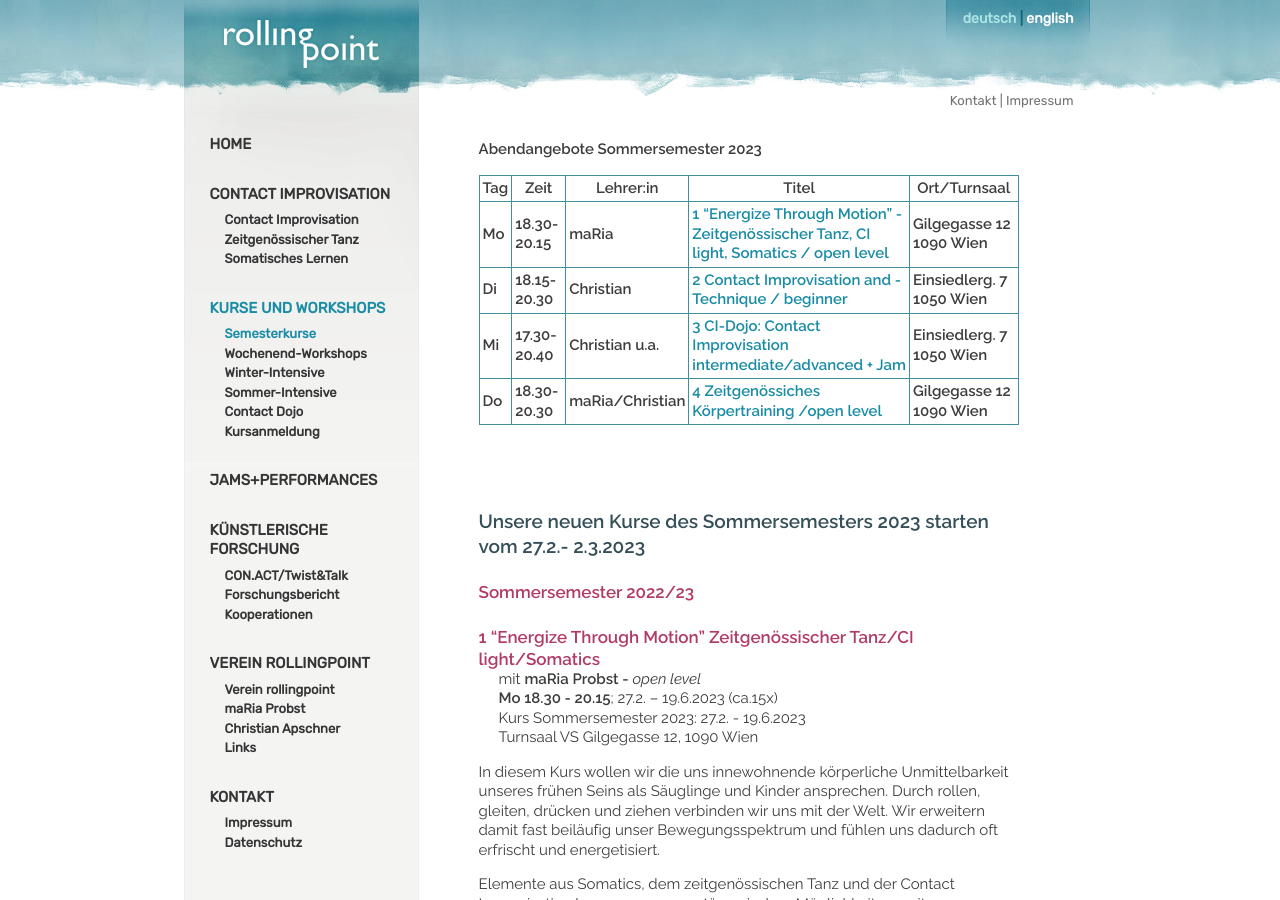
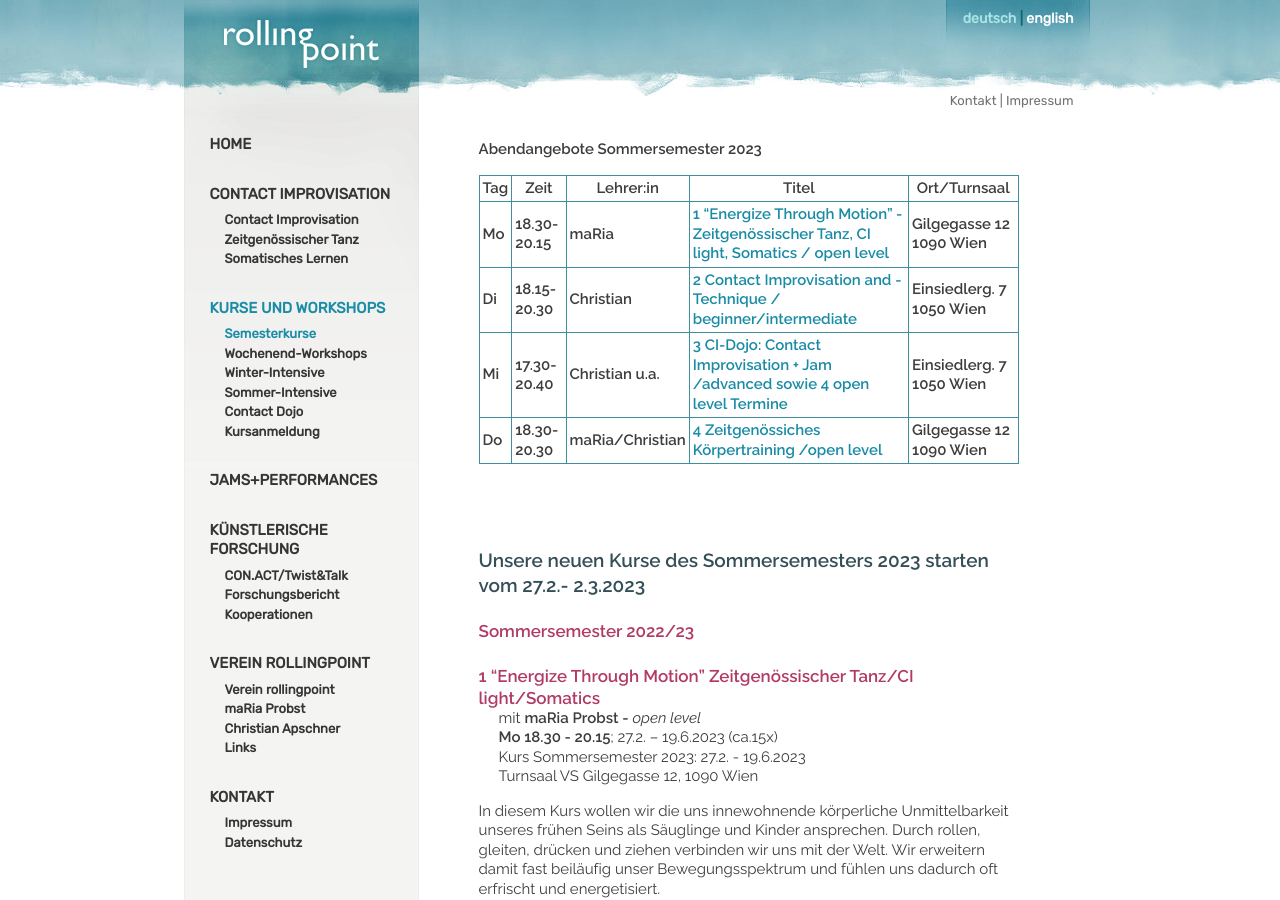
Before and after one commit to manulari/rollingpointat, a Jekyll site: the page built from _pages_de/kurse.md, in a window 1280 px wide and 900 px high. Built offline with Jekyll 4.4.1, drawn with Linux system fonts in a browser that asks for light colours; comment, search, counter and statistics services are not loaded.

Commit message:
Update page (de) “kurse”

```diff
--- a/_pages_de/kurse.md
+++ b/_pages_de/kurse.md
@@ -7,8 +7,8 @@ title: KURSE UND WORKSHOPS
 | Tag    | Zeit            | Lehrer:in           | Titel                                                                                            | Ort/Turnsaal                 |
 | ------ | --------------- | ------------------- | ------------------------------------------------------------------------------------------------ | ---------------------------- |
 | **Mo** | **18.30-20.15** | **maRia**           | **[ 1 "Energize Through Motion" - Zeitgenössischer Tanz, CI light, Somatics / open level](#mo)** | **Gilgegasse 12 1090 Wien**  |
-| **Di** | **18.15-20.30** | **Christian**       | **[2 Contact Improvisation and -Technique / beginner](#di)**                                     | **Einsiedlerg. 7 1050 Wien** |
-| **Mi** | **17.30-20.40** | **Christian u.a.**  | **[3 CI-Dojo: Contact Improvisation   intermediate/advanced + Jam](#mi)**                        | **Einsiedlerg. 7 1050 Wien** |
+| **Di** | **18.15-20.30** | **Christian**       | **[2 Contact Improvisation and -Technique / beginner/intermediate](#di)**                        | **Einsiedlerg. 7 1050 Wien** |
+| **Mi** | **17.30-20.40** | **Christian u.a.**  | **[3 CI-Dojo: Contact Improvisation + Jam /advanced sowie 4 open level Termine](#mi)**           | **Einsiedlerg. 7 1050 Wien** |
 | **Do** | **18.30-20.30** | **maRia/Christian** | **[4 Zeitgenössiches Körpertraining /open level](#do)**                                          | **Gilgegasse 12 1090 Wien**  |
 
 \
```
